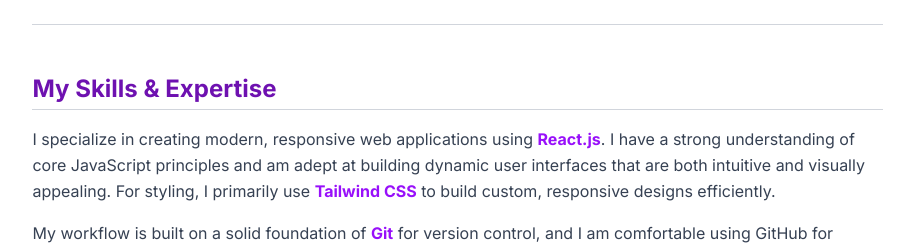
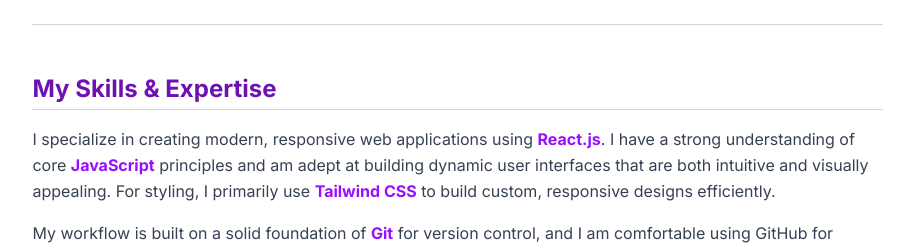
Before and after one commit to RazvanPelinari/react-website-portofolio, a React (Vite) app: page / in a window 1280 px wide. Shown: the part 1240-1491 px from the top of the page, without its empty margins (317-1231 px from the left). Built offline with nearby package versions, Linux system fonts and the light colour scheme.

Commit message:
Update More.jsx

```diff
--- a/src/components/More.jsx
+++ b/src/components/More.jsx
@@ -47,9 +47,11 @@
             <p>
               I specialize in creating modern, responsive web applications using{" "}
               <span className="font-bold text-purple-600">React.js</span>. I
-              have a strong understanding of core JavaScript principles and am
-              adept at building dynamic user interfaces that are both intuitive
-              and visually appealing. For styling, I primarily use{" "}
+              have a strong understanding of core{" "}
+              <span className="font-bold text-purple-600">JavaScript</span>{" "}
+              principles and am adept at building dynamic user interfaces that
+              are both intuitive and visually appealing. For styling, I
+              primarily use{" "}
               <span className="font-bold text-purple-600">Tailwind CSS</span> to
               build custom, responsive designs efficiently.
             </p>
```
